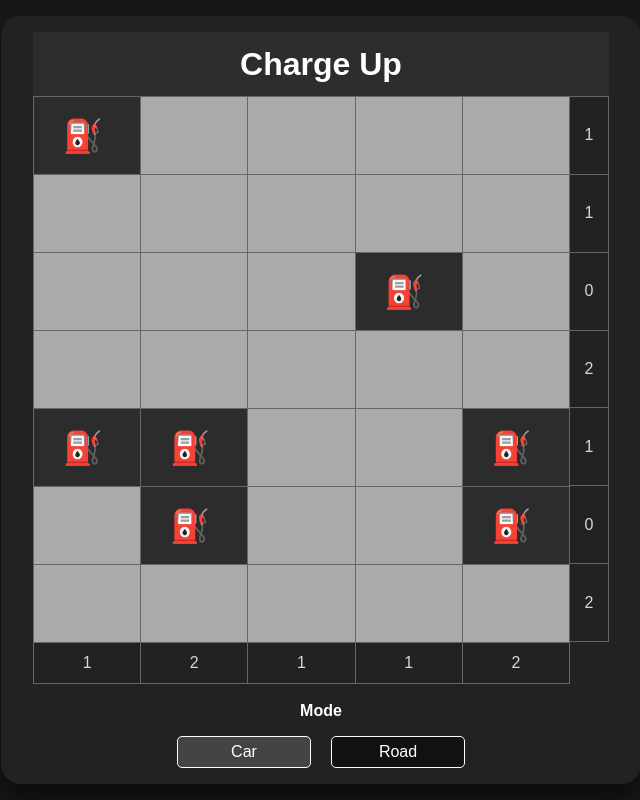
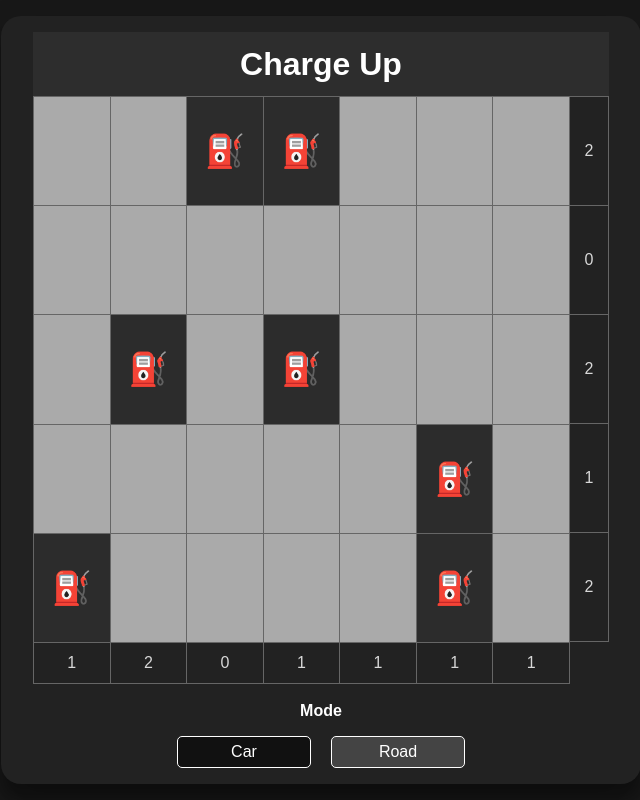
Before and after one commit to Californ1a/chargeup, a Vue app: page / in a window 1280 px wide. Shown: the whole page, without its empty margins (319-959 px from the left). Built offline with nearby package versions, Linux system fonts and the light colour scheme.

Commit message:
basic board generation, fixes #1

```diff
--- a/src/App.vue
+++ b/src/App.vue
@@ -2,7 +2,7 @@
 	<div class="game-board">
 		<h1>Charge Up</h1>
 		<div ref="cellElements" class="game-board-cells" @mousemove="clicking">
-			<div v-for="cell in game.getFlatCells()" :data-row="cell.row" :data-col="cell.col" :key="cell" class="game-cell"
+			<div v-for="cell in game.getFlatCells()" :data-row="cell.row" :data-col="cell.col" :key="cell.id" class="game-cell"
 				@mousedown="cellClicked"
 				:class="{
           visible: cell.displayValue,
@@ -11,8 +11,9 @@
         }">
 				<span v-if="cell.displayValue === 'charge'" class="emoji">⛽</span>
 				<span v-else-if="cell.displayValue === 'car'" class="emoji">{{ cell.carIcon }}</span>
-				<span v-if="cell.displayValue" class="emoji">&nbsp;</span>
-				<span v-else>{{ cell.row }}, {{ cell.col }}</span>
+				<span v-else-if="cell.displayValue" class="emoji">&nbsp;</span>
+				<!-- <span v-else>{{ cell.row }}, {{ cell.col }}</span> -->
+				<span v-else>&nbsp;</span>
 			</div>
 		</div>
 		<div class="row-count-cells">
@@ -53,15 +54,19 @@
 <script setup>
 import { ref, onMounted } from 'vue';
 import { Board } from './classes/Board';
-import basicBoard from './assets/basicBoard';
+// import basicBoard from './assets/basicBoard';
 
 const cellElements = ref(null);
 
 // max without scroll is 11x20 or 17x13
 // standard sizes are 5x7, 7x10, and 10x14
-const rows = basicBoard.length;
-const cols = basicBoard[0].length;
-const game = ref(new Board(basicBoard));
+
+// const rows = basicBoard.length;
+// const cols = basicBoard[0].length;
+// const game = ref(new Board(basicBoard));
+const rows = 5;
+const cols = 7;
+const game = ref(new Board(rows, cols));
 
 function toggleHoverClass(e, type, i) {
 	const rowCol = (type === 'row') ? game.value.getRow(i) : game.value.getCol(i);
@@ -100,6 +105,8 @@ function editCell(cell, value) {
 		} else if (check === "wrong") {
 			alert('Wrong!');
 		}
+		console.log(game.value.getAs('value'));
+		console.log(game.value.getAs('correct'));
 	}, 50);
 }
 
@@ -253,7 +260,7 @@ h1 {
 .control-group .control label {
 	display: block;
 	cursor: pointer;
-	background: #444;
+	background: #111;
 	color: #fff;
 	padding: 3px;
 	border-radius: 5px;
@@ -266,7 +273,7 @@ h1 {
 }
 
 .control-group .control label.selected {
-	background: #111;
+	background: #444;
 }
 
 .game-board-cells,
@@ -286,17 +293,17 @@ h1 {
 }
 
 .row-count-cells {
-	grid-template-rows: repeat(v-bind('rows'), 1fr);
+	grid-template-rows: repeat(v-bind('rows'), minmax(0, 1fr));
 }
 
 .game-board-cells {
-	grid-template-columns: repeat(v-bind('cols'), 1fr);
-	grid-template-rows: repeat(v-bind('rows'), 1fr);
+	grid-template-columns: repeat(v-bind('cols'), minmax(0, 1fr));
+	grid-template-rows: repeat(v-bind('rows'), minmax(0, 1fr));
 	background: #333;
 }
 
 .col-count-cells {
-	grid-template-columns: repeat(v-bind('cols'), 1fr);
+	grid-template-columns: repeat(v-bind('cols'), minmax(0, 1fr));
 }
 
 .row-count,
--- a/src/classes/Board.js
+++ b/src/classes/Board.js
@@ -2,20 +2,20 @@ import { Cell } from './Cell';
 
 export class Board {
 	constructor(rows, cols) {
+		this.cells = [];
 		if (typeof rows === 'object' && rows instanceof Array) {
 			this.rows = rows.length;
 			this.cols = rows[0].length;
+			for (let i = 0; i < this.rows; i++) {
+				this.cells[i] = [];
+				for (let j = 0; j < this.cols; j++) {
+					this.cells[i][j] = new Cell(i, j, rows[i][j]);
+				}
+			}
 		} else {
 			this.rows = rows;
 			this.cols = cols;
-		}
-		this.cells = [];
-		for (let i = 0; i < this.rows; i++) {
-			this.cells[i] = [];
-			for (let j = 0; j < this.cols; j++) {
-				const value = rows?.[i]?.[j] || null;
-				this.cells[i][j] = new Cell(i, j, value);
-			}
+			this.generateBoard();
 		}
 	}
 	getCell(row, col) {
@@ -44,10 +44,131 @@ export class Board {
 	}
 	checkBoard() {
 		const cells = this.getFlatCells()
-		const correctCells = cells.filter(cell => cell.correct);
+		const correctCells = cells.filter(cell => cell.correct || cell.value === 'charge');
 		const displayedCells = cells.filter(cell => cell.displayValue !== null);
 		if (cells.length === correctCells.length) return "win";
 		else if (cells.length === displayedCells.length) return "wrong";
 		return false;
 	}
+	getCellNeighborsWithDiagonal(cell) {
+		const neighbors = [];
+		for (let i = -1; i <= 1; i++) {
+			for (let j = -1; j <= 1; j++) {
+				if (i === 0 && j === 0) continue;
+				const row = cell.row + i;
+				const col = cell.col + j;
+				if (row >= 0 && row < this.rows && col >= 0 && col < this.cols) {
+					neighbors.push(this.getCell(row, col));
+				}
+			}
+		}
+		return neighbors;
+	}
+	getCellNeighbors(cell) {
+		const row = cell.row;
+		const col = cell.col;
+		const neighbors = [];
+		if (row > 0) {
+			neighbors.push(this.getCell(row - 1, col));
+		}
+		if (row < this.rows - 1) {
+			neighbors.push(this.getCell(row + 1, col));
+		}
+		if (col > 0) {
+			neighbors.push(this.getCell(row, col - 1));
+		}
+		if (col < this.cols - 1) {
+			neighbors.push(this.getCell(row, col + 1));
+		}
+		return neighbors;
+	}
+	generateBoard() {
+		for (let i = 0; i < this.rows; i++) {
+			this.cells[i] = [];
+			for (let j = 0; j < this.cols; j++) {
+				this.cells[i][j] = new Cell(i, j, null);
+			}
+		}
+		let attempts = 0;
+		const maxAttempts = 1000; // this.rows * this.cols;
+		while (this.getFlatCells().filter(cell => cell.value === null).length > 0) {
+			const randomRow = Math.floor(Math.random() * this.rows);
+			const randomCol = Math.floor(Math.random() * this.cols);
+			const cell = this.getCell(randomRow, randomCol);
+			if (cell.value !== null) {
+				attempts++;
+				if (attempts >= maxAttempts) {
+					break;
+				}
+				continue;
+			}
+
+			const chargerNeighbors = this.getCellNeighbors(cell);
+			const emptyChargerNeighbors = chargerNeighbors.filter(cell => cell.value === null);
+			if (emptyChargerNeighbors.length === 0) {
+				// no empty neighbors so this cell can't be a charger
+				attempts++;
+				if (attempts >= maxAttempts) {
+					break;
+				}
+				continue;
+			}
+
+			const allowsCar = [];
+			for (const potentialCar of emptyChargerNeighbors) {
+				// Check if the potential car has any neighbors that are already a car
+				const carNeighbors = this.getCellNeighborsWithDiagonal(potentialCar);
+				const carNeighborsWithObject = carNeighbors.filter(cell => {
+					// Get cells with a car or charger, excluding the charger this car would be attached to
+					return cell.value === 'car'
+						|| (cell.value === 'charge' && cell.row !== randomRow && cell.col !== randomCol);
+				});
+				if (carNeighborsWithObject.length !== 0) continue;
+				// If there are no car neighbors, then we know there is at least one neighbor
+				// of the charger that can be a car
+				allowsCar.push(potentialCar);
+			}
+
+			if (allowsCar.length === 0) {
+				// no allowable cars for this charger location so this cell can't be a charger
+				attempts++;
+				if (attempts >= maxAttempts) {
+					break;
+				}
+				continue;
+			}
+
+			// There was at least one place to put a car, so we can place the charger
+			this.setCell(randomRow, randomCol, 'charge');
+			let randomEmptyChargerNeighbor;
+			let carNeighbors;
+			// We already know one of the neighbors allowed a car, so we can pick one of those
+			randomEmptyChargerNeighbor = allowsCar[Math.floor(Math.random() * allowsCar.length)];
+			carNeighbors = this.getCellNeighborsWithDiagonal(randomEmptyChargerNeighbor);
+			const carNeighborsWithObject = carNeighbors.filter(cell => cell.value === 'car');
+			if (carNeighborsWithObject.length === 0) {
+				this.setCell(randomEmptyChargerNeighbor.row, randomEmptyChargerNeighbor.col, 'car');
+			}
+			// Now set all the other neighbors to be road
+			const neighborsOfCarWithoutValue = carNeighbors.filter(cell => cell.value === null);
+			for (const cell of neighborsOfCarWithoutValue) {
+				if (cell.value === null) {
+					this.setCell(cell.row, cell.col, 'road');
+				}
+			}
+			// console.log(this.getFlatCells().filter(cell => cell.value === null).length);
+			// console.log(this.cells);
+		}
+		const remainingCells = this.getFlatCells().filter(cell => cell.value === null);
+		for (const cell of remainingCells) {
+			this.setCell(cell.row, cell.col, 'road');
+		}
+	}
+	getAs(type) {
+		const values = [...this.cells];
+		for (let i = 0; i < this.rows; i++) {
+			values[i] = values[i].map(cell => cell[type]);
+		}
+		return values;
+	}
 }
--- a/src/classes/Cell.js
+++ b/src/classes/Cell.js
@@ -1,5 +1,6 @@
 export class Cell {
 	constructor(row, col, value) {
+		this.id = `${row}-${col}`;
 		this.row = row;
 		this.col = col;
 		this.value = value; // 🚗 ⛽
```
